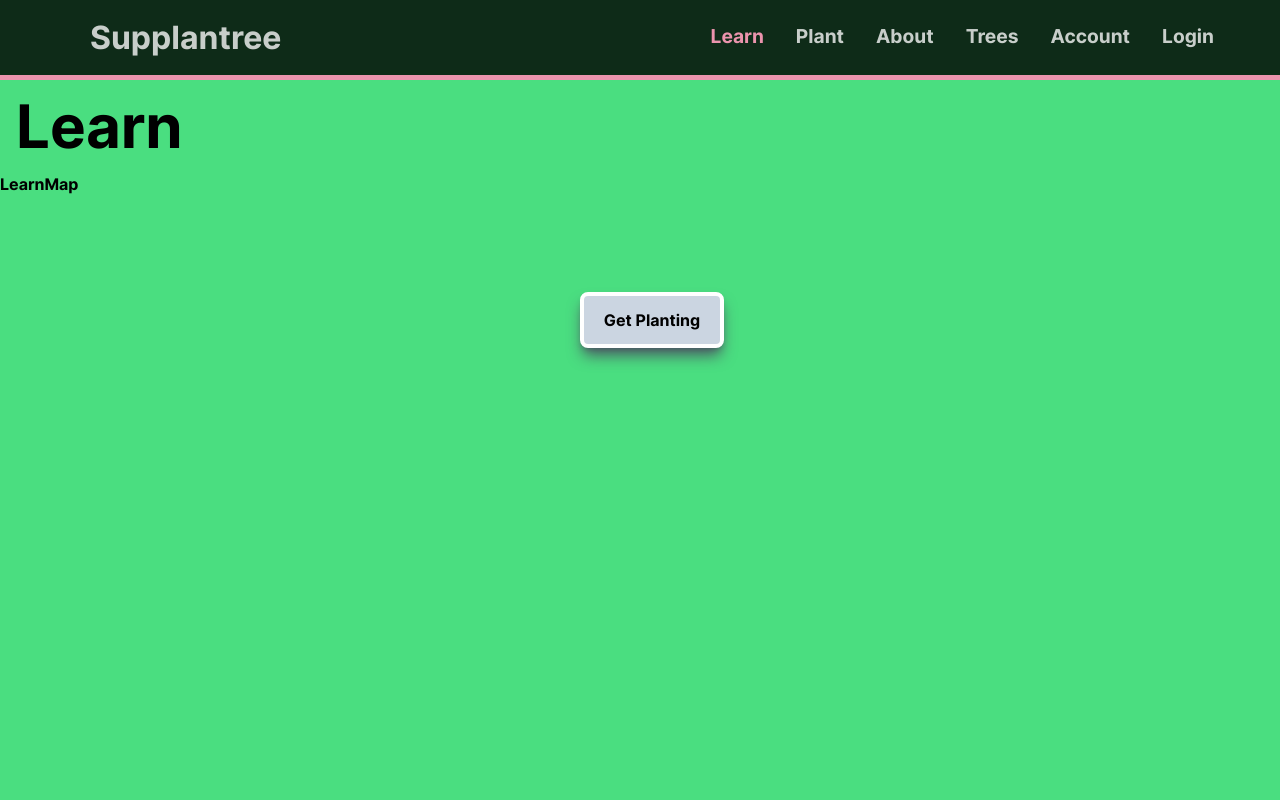
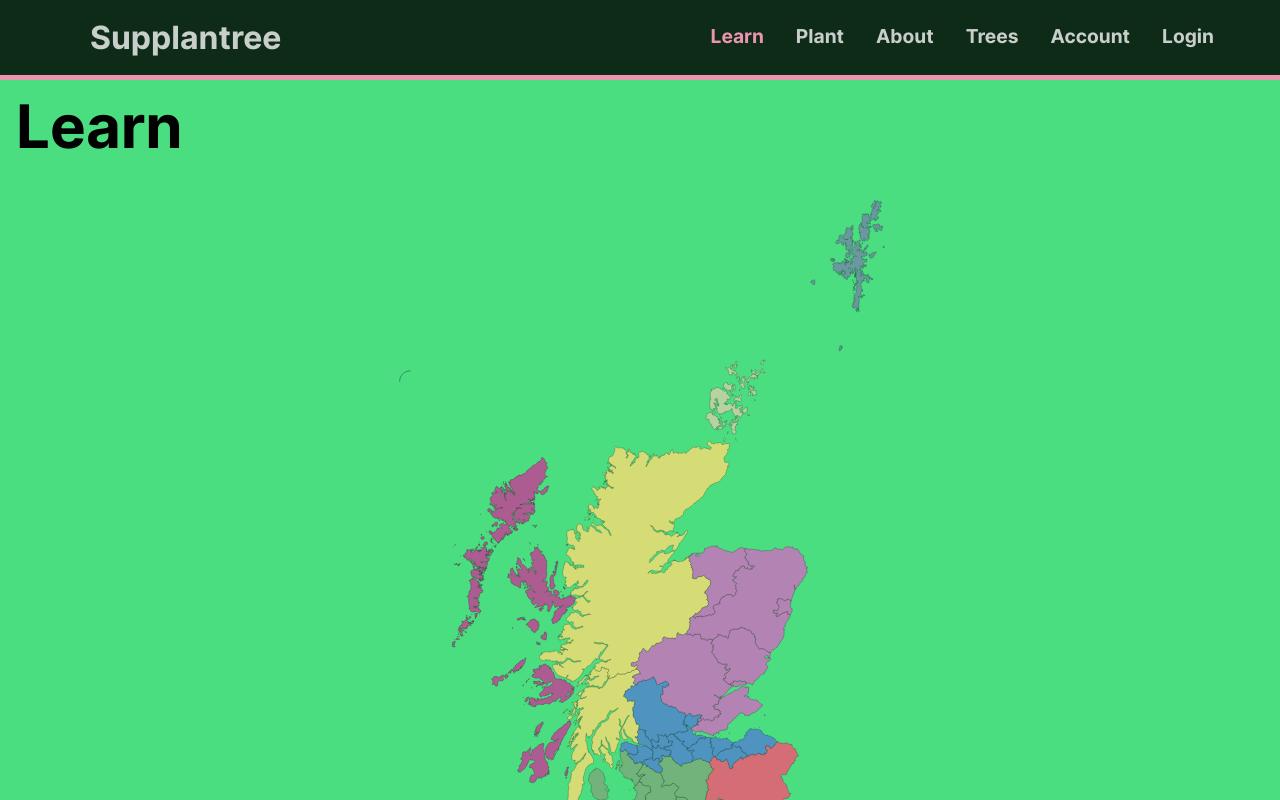
Before and after one commit to Cooper-Higgins/Supplantree, a React (Create React App) app in the folder supplantree_react/: page /learn in a window 1280 px wide. Shown: the top 800 px of the page. Built offline with nearby package versions, Linux system fonts and the light colour scheme; no server answers; some icons are missing.

Commit message:
added map

```diff
--- a/supplantree_react/src/components/Learn Page/LearnMap.js
+++ b/supplantree_react/src/components/Learn Page/LearnMap.js
@@ -3,7 +3,13 @@ import {MapContainer, TileLayer, Marker, Popup} from "react-leaflet"
 
 const LearnMap = () => {
     return (
-        <h1 className="" >LearnMap</h1>
+        <div>
+        <img
+            className="w-10/12 md:w-5/12 place-self-center m-2 p-4 rounded-3xl"
+            src="./images/Scotland_region_map.svg"
+            alt="placeholder"
+          ></img>
+        </div>
      );
 }
 
```
Also changed, not shown: package.json (added, +8 -0 lines), supplantree_react/public/images/Scotland_region_map.css (added), supplantree_react/public/images/Scotland_region_map.svg (added), 1 other file (tests, documents, lock files or other folders).
